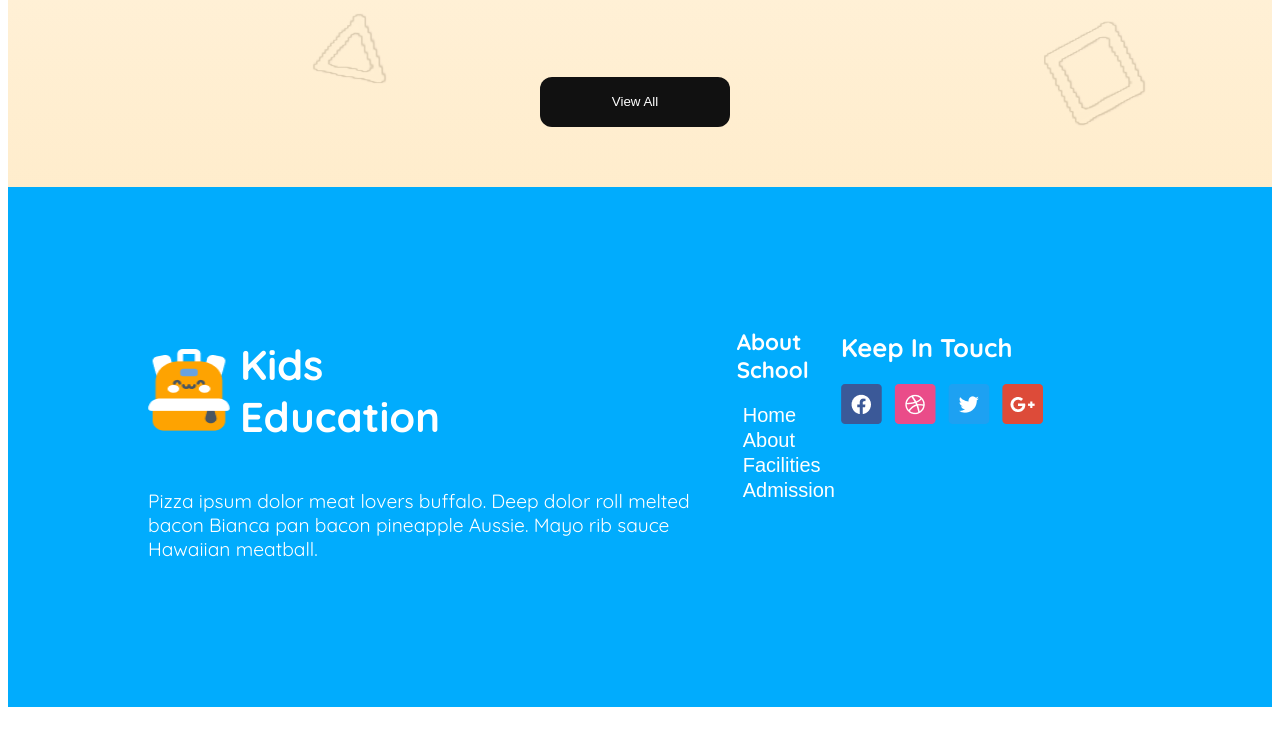
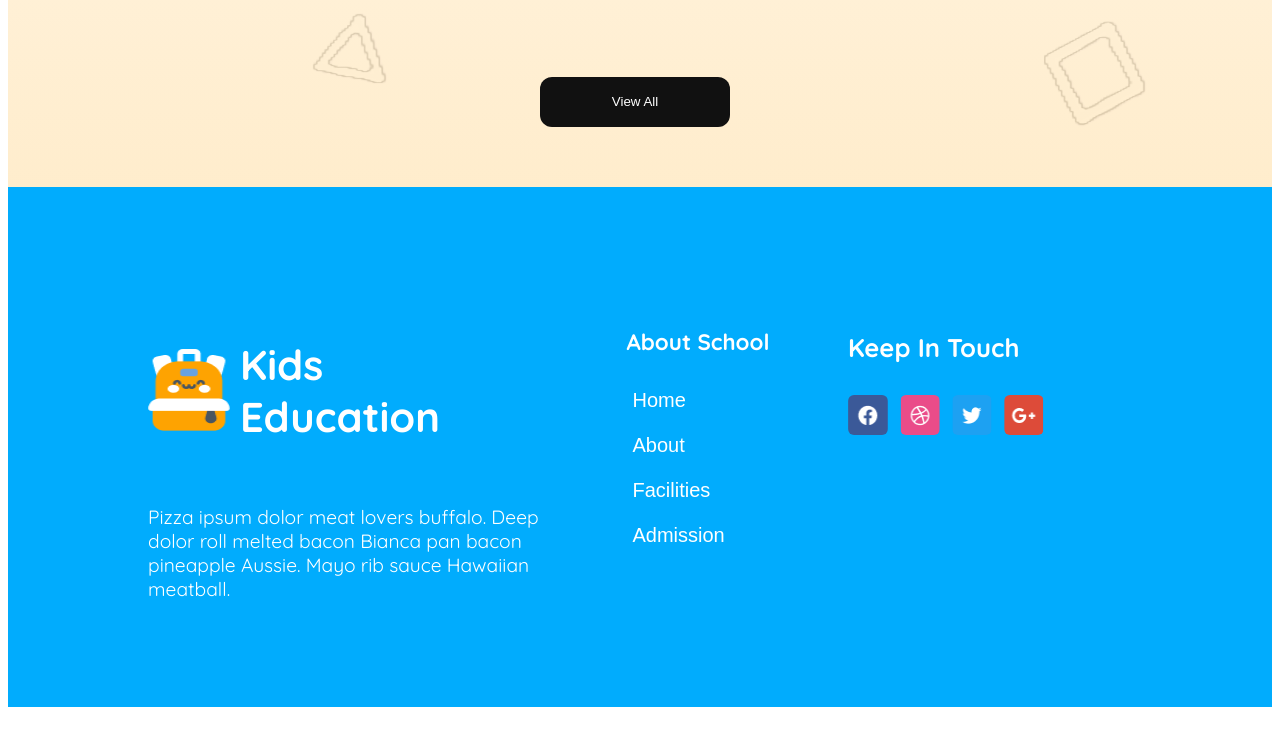
Before and after one commit to Biplob48/kids-school-website, a plain HTML site: page index.html in a window 1280 px wide. Shown: the part 2463-3208 px from the top of the page. Drawn offline with Linux system fonts and the light colour scheme.

Commit message:
added all styles icons and links on footer section

```diff
--- a/index.html
+++ b/index.html
@@ -173,27 +173,28 @@
           <h3 class="footer-description">Pizza ipsum dolor meat lovers buffalo. Deep dolor roll melted bacon Bianca pan bacon pineapple Aussie. Mayo rib sauce Hawaiian meatball.</h3>
         </div>
 
-        <!-- .about-school>h2.about-title+button.about-btn*4 -->
+        <!-- .about-school>h2.about-title+.about-container>a*4>button.about-btn -->
         <div class="about-school">
-          <h2 class="about-title">About School</h2>
-          <button class="about-btn">Home</button>
-          <button class="about-btn">About</button>
-          <button class="about-btn">Facilities</button>
-          <button class="about-btn">Admission</button>
+          <a href=""><h2 class="about-title">About School</h2></a>
+          <div class="about-container">
+            <a href=""><button class="about-btn">Home</button></a>
+            <a href=""><button class="about-btn">About</button></a>
+            <a href=""><button class="about-btn">Facilities</button></a>
+            <a href=""><button class="about-btn">Admission</button></a>
+          </div>
         </div>
 
-        <!-- .touch>h2.touch-title+.touch-icon*4>a>img -->
-
+        <!-- .touch>h2.touch-title+.icon-container>a*4>img.touch-icon -->
         <div class="touch">
           <h2 class="touch-title">Keep In Touch</h2>
-         <div class="icon-container">
-          <div class="touch-icon"><a href=""><img src="./assets/fb.png" alt="facebook logo"></a></div>
-          <div class="touch-icon"><a href=""><img src="./assets/dribble.png" alt="dribble logo"></a></div>
-          <div class="touch-icon"><a href=""><img src="./assets/twitter.png" alt="twitter logo"></a></div>
-          <div class="touch-icon"><a href=""><img src="./assets/google+.png" alt="google logo"></a></div>
-         </div>
+          <div class="icon-container">
+            <a href="https://www.facebook.com/"><img src="./assets/fb.png" alt="" class="touch-icon"></a>
+            <a href="https://dribbble.com/"><img src="./assets/dribble.png" alt="" class="touch-icon"></a>
+            <a href="https://x.com/"><img src="./assets/twitter.png" alt="" class="touch-icon"></a>
+            <a href="https://x.com/"><img src="./assets/google+.png" alt="" class="touch-icon"></a>
+          </div>
         </div>
-       </div>
+        </div>
     </footer>
   </body>
 </html>
--- a/styles/school.css
+++ b/styles/school.css
@@ -345,12 +345,15 @@ footer{
 .footer-container{
   display: flex;
   padding: 123px 228px 174px 140px;
+  justify-content: space-between;
 }
 
 .combined{
   display: flex;
   gap: 10px;
   align-items: center;
+  margin-bottom: 35px;
+
 }
 .footer-logo{
   width: 82px;
@@ -367,13 +370,20 @@ footer{
   font-weight: 400;
   font-size: 1.2rem;
   color: #FFFFFF;
+  width: 400px;
 }
 
+.about-school>a{
+  text-decoration: none;
+}
 .about-title{
   font-weight: 700;
   font-size: 1.4rem;
   color: #FFFFFF;
+  margin-bottom: 32px;
+
 }
+
 .about-btn{
   font-weight: 500;
   font-size: 1.25rem;
@@ -381,16 +391,27 @@ footer{
   border: none;
   background: none;
   display: block;
+
+  margin-bottom: 20px;
+}
+.about-container>a {
+  text-decoration: none;
 }
 
 .touch-title{
   font-weight: 700;
   font-size: 1.6rem;
   color: #FFFFFF;
+  margin-bottom: 32px;
 }
 .icon-container{
   display: flex;
   gap: 12px;
+}
+.touch-icon{
+  width: 40px;
+  height: 40px;
+  border-radius: 6px;
 }
 /* Responsive styles */
 
```
